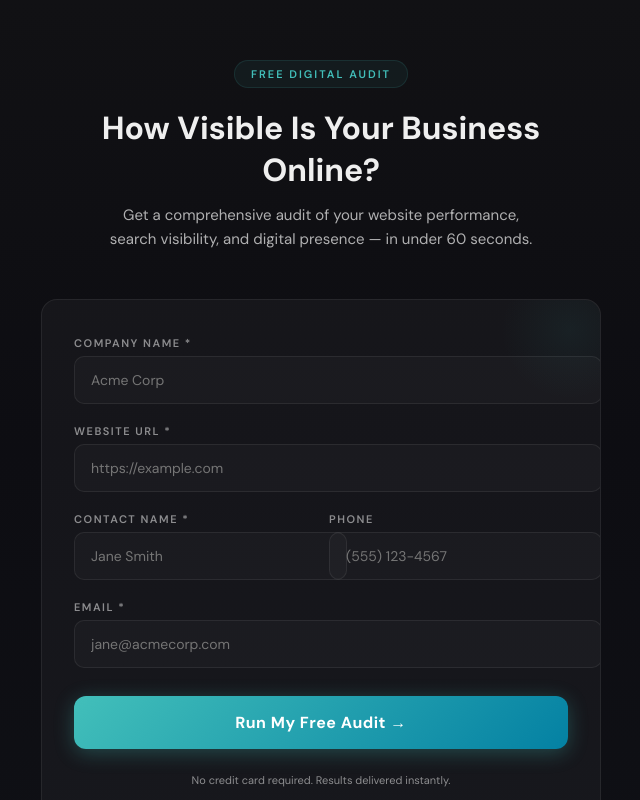
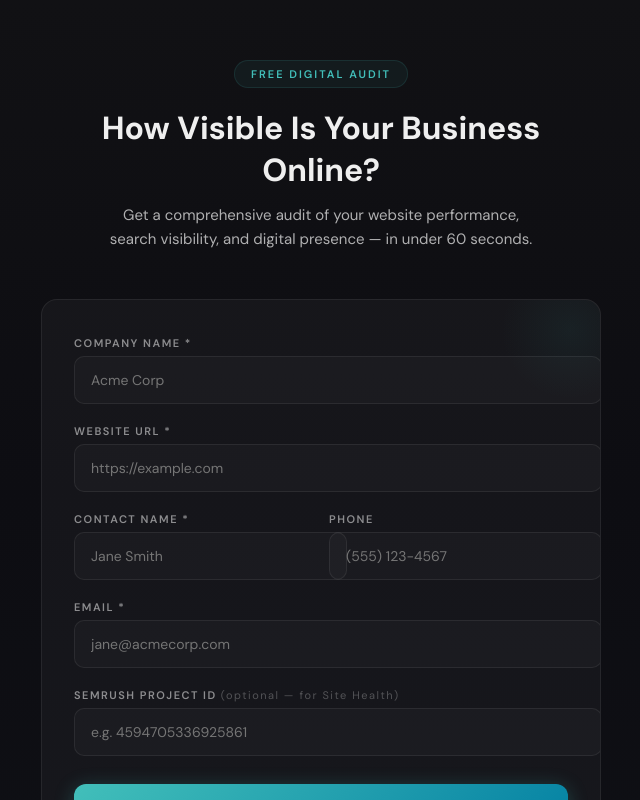
Before and after one commit to AbstraktMarketing/Inbound-Digital-Audit, a Next.js app: page / in a window 1280 px wide. Shown: the top 800 px of the page, without its empty margins (319-959 px from the left). Built offline with nearby package versions, Linux system fonts and the light colour scheme.

Commit message:
Update AuditForm.jsx

```diff
--- a/components/AuditForm.jsx
+++ b/components/AuditForm.jsx
@@ -11,7 +11,7 @@ const accentAlt = brand.cloudBlue;
 
 export default function AuditForm({ onSubmit, theme: t }) {
   const [form, setForm] = React.useState({
-    companyName: "", url: "", contactName: "", email: "", phone: "",
+    companyName: "", url: "", contactName: "", email: "", phone: "", semrushProjectId: "",
   });
   const [errors, setErrors] = React.useState({});
   const [submitting, setSubmitting] = React.useState(false);
@@ -138,6 +138,15 @@ export default function AuditForm({ onSubmit, theme: t }) {
             {errors.email && <div style={{ fontSize: 11, color: brand.pipelineRed, marginTop: 4 }}>{errors.email}</div>}
           </div>
 
+          <div>
+            <label style={labelStyle}>SEMrush Project ID <span style={{ opacity: 0.5, textTransform: "none", fontWeight: 400 }}>(optional — for Site Health)</span></label>
+            <input
+              type="text" value={form.semrushProjectId} placeholder="e.g. 4594705336925861"
+              onChange={e => update("semrushProjectId", e.target.value)}
+              style={inputStyle("semrushProjectId")}
+            />
+          </div>
+
           <button
             type="submit" disabled={submitting}
             style={{
```
